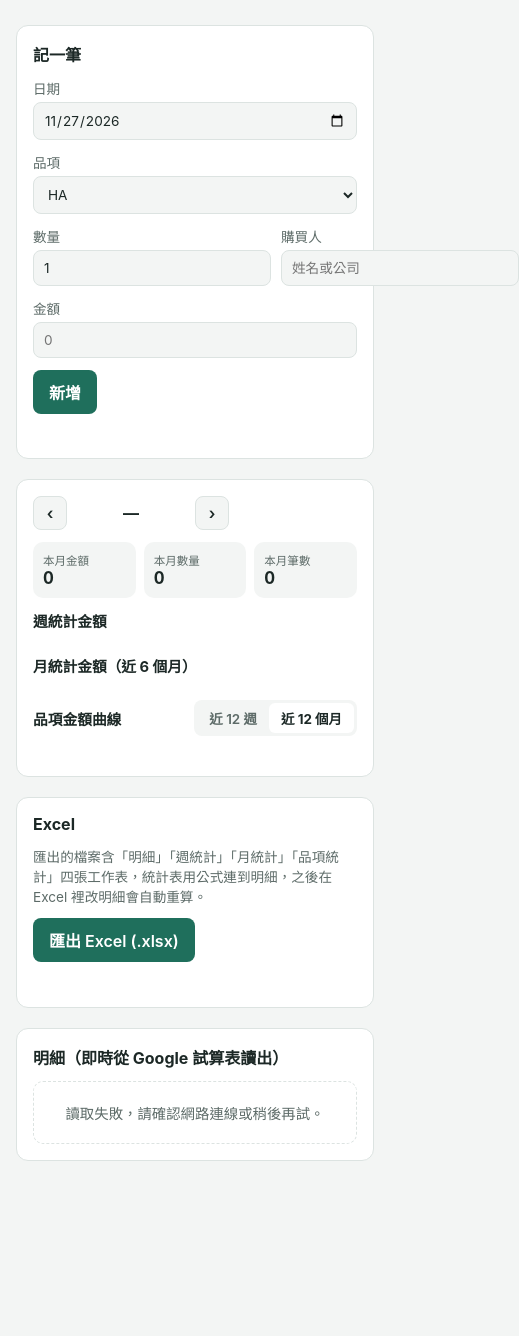
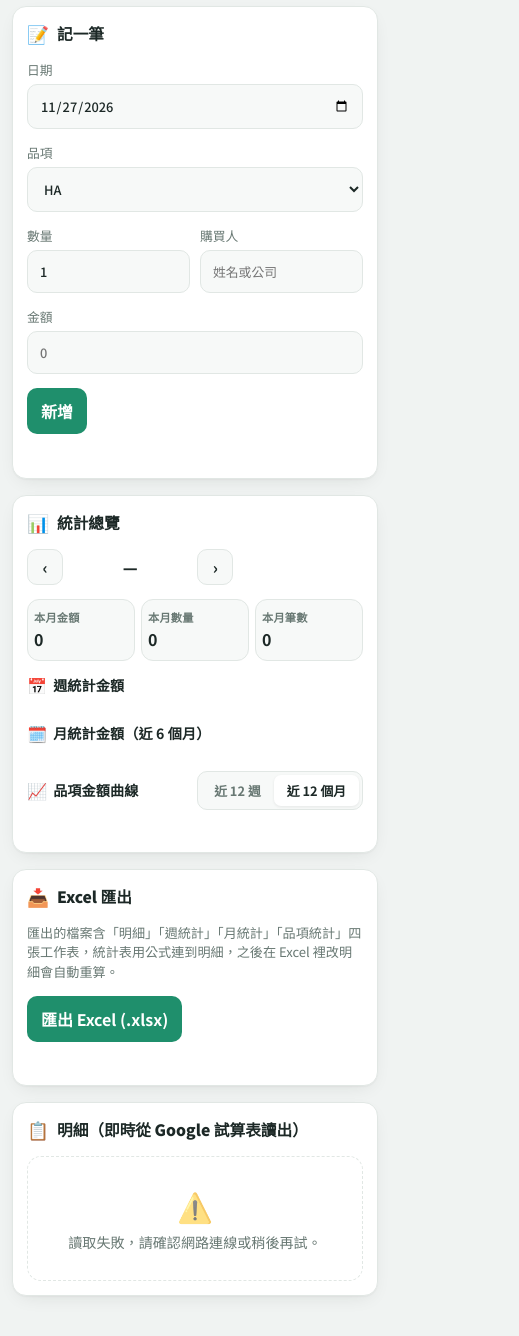
Before and after one commit to superala18-creator/income-tracker, a plain HTML site: page index.html in a window 390 px wide. Shown: the part 100-1436 px from the top of the page, 519 px wide, since content can reach past the window. Before the commit the page ends 1277 px from the top, so only its background shows below. Drawn offline with Linux system fonts and the light colour scheme; no server answers.

Commit message:
Refactor index.html for better UI and responsiveness
Updated styles and structure in index.html for improved layout and responsiveness. Enhanced UI elements with new icons and animations.

```diff
--- a/index.html
+++ b/index.html
@@ -4,72 +4,121 @@
 <meta charset="UTF-8">
 <meta name="viewport" content="width=device-width, initial-scale=1">
 <title>收入表（獨立網頁版）</title>
+<link rel="preconnect" href="https://fonts.googleapis.com">
+<link rel="preconnect" href="https://fonts.gstatic.com" crossorigin>
+<link href="https://fonts.googleapis.com/css2?family=Noto+Sans+TC:wght@400;500;700;900&display=swap" rel="stylesheet">
 <style>
   :root{
-    --bg:#f3f5f4; --surface:#ffffff; --ink:#1c2826; --muted:#5d6b68; --line:#dce3e1;
-    --accent:#1f6f5c; --accent-soft:#e2f0eb; --warn:#b3412a;
-    --c-ha:#1f6fb2; --c-is:#c27a12; --c-spc:#7b4bb8;
+    --bg:#f0f3f2; --surface:#ffffff; --surface2:#f7f9f8; --ink:#1c2826; --muted:#687873; --line:#e1e7e4;
+    --accent:#1f8f6c; --accent2:#17b88a; --accent-soft:#deefe8; --warn:#d6492f; --warn-soft:#fbe6e1;
+    --c-ha:#2e7fd1; --c-is:#d98c15; --c-spc:#8a55d6;
+    --shadow:0 1px 2px rgba(20,30,28,.04), 0 6px 20px -8px rgba(20,30,28,.12);
+    --shadow-sm:0 1px 3px rgba(20,30,28,.08);
+    --ease:cubic-bezier(.22,1,.36,1);
   }
   @media (prefers-color-scheme: dark){
-    :root{ --bg:#121816; --surface:#1a2220; --ink:#e3eae7; --muted:#94a29e; --line:#2b3633; --accent:#5cc3a5; --accent-soft:#1f3830; --warn:#f08a70;
-      --c-ha:#5aa8ec; --c-is:#e6a447; --c-spc:#b08ae6; color-scheme: dark; }
+    :root{ --bg:#101514; --surface:#1a2120; --surface2:#202826; --ink:#eaf1ee; --muted:#93a39d; --line:#2a3432;
+      --accent:#4fd1a5; --accent2:#3bbd91; --accent-soft:#17352c; --warn:#ff9478; --warn-soft:#3a211c;
+      --c-ha:#6bb0f2; --c-is:#f0ad53; --c-spc:#b592ef; color-scheme: dark;
+      --shadow:0 1px 2px rgba(0,0,0,.3), 0 10px 24px -10px rgba(0,0,0,.55);
+      --shadow-sm:0 1px 3px rgba(0,0,0,.35);
+    }
   }
   *{box-sizing:border-box}
-  body{margin:0;background:var(--bg);color:var(--ink);font-family:-apple-system,"PingFang TC","Microsoft JhengHei",sans-serif;padding:16px;}
-  .wrap{max-width:760px;margin:0 auto;display:flex;flex-direction:column;gap:20px}
-  h1{font-size:1.4rem;margin:8px 0 0}
-  h2{font-size:.92rem;margin:0;font-weight:700}
-  .sub{color:var(--muted);font-size:.85rem;margin:0 0 8px}
-  .card{background:var(--surface);border:1px solid var(--line);border-radius:12px;padding:16px;display:flex;flex-direction:column;gap:12px}
-  label{display:flex;flex-direction:column;gap:4px;font-size:.85rem;color:var(--muted)}
-  input,select{font:inherit;padding:9px 10px;border:1px solid var(--line);border-radius:8px;background:var(--bg);color:var(--ink)}
-  .row{display:grid;grid-template-columns:1fr 1fr;gap:10px}
-  button{font:inherit;cursor:pointer;border:0;border-radius:8px;padding:10px 16px;background:var(--accent);color:#fff;font-weight:600}
-  button.ghost{background:var(--bg);color:var(--ink);border:1px solid var(--line)}
-  button:disabled{opacity:.6;cursor:default}
-  .icon-btn{background:var(--bg);color:var(--ink);border:1px solid var(--line);width:34px;height:34px;padding:0;border-radius:8px}
-  .row-actions{display:flex;gap:4px}
-  .row-actions button{padding:4px 8px;font-size:.78rem;font-weight:500;border-radius:6px}
-  .row-actions button.edit{background:var(--bg);color:var(--ink);border:1px solid var(--line)}
-  .row-actions button.del{background:var(--bg);color:var(--warn);border:1px solid var(--line)}
+  body{margin:0;background:var(--bg);color:var(--ink);font-family:"Noto Sans TC",-apple-system,"PingFang TC","Microsoft JhengHei",sans-serif;padding:16px 16px 48px;-webkit-font-smoothing:antialiased;}
+  .wrap{max-width:720px;margin:0 auto;display:flex;flex-direction:column;gap:16px}
+  h1{font-size:1.3rem;margin:4px 0 0;font-weight:900;letter-spacing:.01em;display:flex;align-items:center;gap:8px}
+  h2{font-size:.88rem;margin:0;font-weight:700;display:flex;align-items:center;gap:6px;letter-spacing:.01em}
+  h2 .ic{font-size:1rem;line-height:1}
+  .sub{color:var(--muted);font-size:.82rem;margin:2px 0 4px;line-height:1.5}
+  .card{background:var(--surface);border:1px solid var(--line);border-radius:16px;padding:18px;display:flex;flex-direction:column;gap:14px;box-shadow:var(--shadow);animation:rise .4s var(--ease) both}
+  .card-title{display:flex;align-items:center;gap:8px;font-weight:900;font-size:.98rem}
+  .card-title .ic{font-size:1.1rem}
+  label{display:flex;flex-direction:column;gap:5px;font-size:.8rem;color:var(--muted);font-weight:500}
+  input,select{font:inherit;padding:11px 12px;border:1px solid var(--line);border-radius:10px;background:var(--surface2);color:var(--ink);transition:border-color .15s var(--ease), box-shadow .15s var(--ease)}
+  input:focus,select:focus{outline:none;border-color:var(--accent);box-shadow:0 0 0 3px var(--accent-soft)}
+  .row{display:grid;grid-template-columns:1fr 1fr;gap:10px;min-width:0}
+  .row label{min-width:0}
+  .row input{min-width:0;width:100%}
+  button{font:inherit;cursor:pointer;border:0;border-radius:10px;padding:11px 18px;background:var(--accent);color:#fff;font-weight:700;transition:transform .12s var(--ease), box-shadow .12s var(--ease), background .15s var(--ease), opacity .12s var(--ease)}
+  button:hover{background:var(--accent2)}
+  button:active{transform:scale(.96)}
+  button.ghost{background:var(--surface2);color:var(--ink);border:1px solid var(--line)}
+  button.ghost:hover{background:var(--bg)}
+  button:disabled{opacity:.55;cursor:default;transform:none}
+  .icon-btn{background:var(--surface2);color:var(--ink);border:1px solid var(--line);width:36px;height:36px;padding:0;border-radius:10px;font-size:1rem}
+  .row-actions{display:flex;gap:6px}
+  .row-actions button{padding:6px 11px;font-size:.76rem;font-weight:600;border-radius:8px}
+  .row-actions button.edit{background:var(--surface2);color:var(--ink);border:1px solid var(--line)}
+  .row-actions button.del{background:var(--surface2);color:var(--warn);border:1px solid var(--line)}
   .row-actions button.del.confirm{background:var(--warn);color:#fff;border-color:var(--warn)}
-  #msg,#xlMsg{font-size:.85rem;min-height:1.2em;color:var(--muted)}
-  #msg.err,#xlMsg.err{color:var(--warn)}
-  table{width:100%;border-collapse:collapse;font-size:.86rem}
-  th,td{padding:6px 4px;border-bottom:1px solid var(--line);text-align:left;white-space:nowrap}
-  th{color:var(--muted);font-weight:500;font-size:.76rem}
+  #msg,#xlMsg{font-size:.82rem;min-height:1.2em;color:var(--muted);transition:color .15s}
+  #msg.err,#xlMsg.err{color:var(--warn);font-weight:600}
+  table{width:100%;border-collapse:collapse;font-size:.85rem}
+  th,td{padding:7px 4px;border-bottom:1px solid var(--line);text-align:left;white-space:nowrap}
+  th{color:var(--muted);font-weight:600;font-size:.72rem;letter-spacing:.02em}
   td.num,th.num{text-align:right;font-variant-numeric:tabular-nums}
-  tr.total td{font-weight:700;border-bottom:0}
-  tr.cur td:first-child{color:var(--accent);font-weight:700}
-  .tbl-wrap{overflow-x:auto}
-  .empty{color:var(--muted);text-align:center;padding:20px;font-size:.9rem;border:1px dashed var(--line);border-radius:10px}
-  .badge{display:inline-block;background:var(--accent-soft);color:var(--accent);border-radius:999px;padding:2px 8px;font-size:.78rem}
-  .month-nav{display:flex;align-items:center;gap:8px}
-  .month-nav span{font-weight:700;min-width:7em;text-align:center;font-variant-numeric:tabular-nums}
+  tr.total td{font-weight:800;border-bottom:0}
+  tr.cur{background:var(--accent-soft)}
+  tr.cur td:first-child{color:var(--accent);font-weight:800}
+  tr.cur td:first-child{border-radius:8px 0 0 8px}
+  .tbl-wrap{overflow-x:auto;-webkit-overflow-scrolling:touch}
+  .empty{color:var(--muted);text-align:center;padding:28px 16px;font-size:.88rem;border:1.5px dashed var(--line);border-radius:14px}
+  .empty .ic{display:block;font-size:1.8rem;margin-bottom:6px;opacity:.6}
+  .badge{display:inline-block;background:var(--accent-soft);color:var(--accent);border-radius:999px;padding:2px 9px;font-size:.76rem;font-weight:600}
+  .month-nav{display:flex;align-items:center;gap:10px}
+  .month-nav span{font-weight:800;min-width:7em;text-align:center;font-variant-numeric:tabular-nums;font-size:1.02rem}
   .sum{display:grid;grid-template-columns:repeat(3,1fr);gap:8px}
-  .sum div{background:var(--bg);border-radius:10px;padding:10px}
-  .sum small{display:block;color:var(--muted);font-size:.72rem}
-  .sum b{font-variant-numeric:tabular-nums;font-size:1.05rem}
+  .sum div{background:var(--surface2);border-radius:12px;padding:12px 10px;border:1px solid var(--line);transition:transform .15s var(--ease)}
+  .sum small{display:block;color:var(--muted);font-size:.7rem;font-weight:600;letter-spacing:.02em}
+  .sum b{font-variant-numeric:tabular-nums;font-size:1.12rem;display:block;margin-top:2px}
   .chart-head{display:flex;justify-content:space-between;align-items:center;flex-wrap:wrap;gap:8px}
-  .seg{display:inline-flex;background:var(--bg);border-radius:8px;padding:3px}
-  .seg button{background:transparent;color:var(--muted);padding:5px 12px;font-size:.84rem;border-radius:6px}
-  .seg button[aria-pressed="true"]{background:var(--surface);color:var(--ink);font-weight:700}
-  .legend{display:flex;gap:12px;flex-wrap:wrap;font-size:.8rem;color:var(--muted)}
+  .seg{display:inline-flex;background:var(--surface2);border-radius:10px;padding:3px;border:1px solid var(--line)}
+  .seg button{background:transparent;color:var(--muted);padding:6px 13px;font-size:.8rem;border-radius:7px;box-shadow:none}
+  .seg button[aria-pressed="true"]{background:var(--surface);color:var(--ink);font-weight:700;box-shadow:var(--shadow-sm)}
+  .legend{display:flex;gap:14px;flex-wrap:wrap;font-size:.78rem;color:var(--muted)}
   .legend i{display:inline-block;width:12px;height:3px;border-radius:2px;margin-right:4px;vertical-align:2px}
   .legend i.dash{background:none;border-top:2px dashed var(--muted);height:0}
   svg.chart{width:100%;height:auto;display:block}
   svg.chart text{fill:var(--muted);font-size:11px}
+
+  /* 明細卡片式列表 */
+  .entries{display:flex;flex-direction:column;gap:8px}
+  .entry{display:flex;align-items:center;gap:10px;padding:10px 10px;border-radius:12px;background:var(--surface2);border:1px solid var(--line);animation:rise .35s var(--ease) both}
+  .dot{flex:none;width:10px;height:10px;border-radius:50%}
+  .entry-main{flex:1;min-width:0;display:flex;flex-direction:column;gap:2px}
+  .entry-top{display:flex;align-items:baseline;gap:8px;flex-wrap:wrap}
+  .entry-item{font-weight:700;font-size:.9rem}
+  .entry-date{color:var(--muted);font-size:.76rem;font-variant-numeric:tabular-nums}
+  .entry-sub{color:var(--muted);font-size:.78rem;overflow:hidden;text-overflow:ellipsis;white-space:nowrap}
+  .entry-amt{flex:none;font-weight:800;font-variant-numeric:tabular-nums;font-size:.98rem;white-space:nowrap}
+  .entry-actions{flex:none}
+
+  @keyframes rise{from{opacity:0;transform:translateY(6px)}to{opacity:1;transform:translateY(0)}}
+  @keyframes spin{to{transform:rotate(360deg)}}
+  .spinner{width:20px;height:20px;border-radius:50%;border:2.5px solid var(--line);border-top-color:var(--accent);animation:spin .7s linear infinite;margin:0 auto 8px}
+
+  @media (max-width:480px){
+    body{padding:12px 12px 40px}
+    .card{padding:14px;border-radius:14px}
+    h1{font-size:1.15rem}
+    .sum{gap:6px}
+    .sum div{padding:9px 6px}
+    .sum b{font-size:1rem}
+    .entry-sub{max-width:40vw}
+    button{padding:11px 14px}
+  }
 </style>
 </head>
 <body>
 <div class="wrap">
   <div>
-    <h1>收入表（獨立網頁版）</h1>
+    <h1>💰 收入表</h1>
     <p class="sub">這個頁面不經過 Claude，直接用 <span class="badge">fetch</span> 呼叫 Google Apps Script，讀寫同一份 Google 試算表。</p>
   </div>
 
   <div class="card">
-    <strong>記一筆</strong>
+    <div class="card-title"><span class="ic">📝</span>記一筆</div>
     <label>日期<input type="date" id="date"></label>
     <label>品項
       <select id="item">
@@ -91,6 +140,7 @@
   </div>
 
   <div class="card">
+    <div class="card-title"><span class="ic">📊</span>統計總覽</div>
     <div class="month-nav">
       <button class="icon-btn" id="prevM" aria-label="上個月">‹</button>
       <span id="monthLabel" class="num">—</span>
@@ -102,14 +152,14 @@
       <div><small>本月筆數</small><b id="sCnt">0</b></div>
     </div>
 
-    <h2>週統計金額</h2>
+    <h2><span class="ic">📅</span>週統計金額</h2>
     <div class="tbl-wrap"><table id="weekTbl"></table></div>
 
-    <h2>月統計金額（近 6 個月）</h2>
+    <h2><span class="ic">🗓️</span>月統計金額（近 6 個月）</h2>
     <div class="tbl-wrap"><table id="monthTbl"></table></div>
 
     <div class="chart-head">
-      <h2>品項金額曲線</h2>
+      <h2><span class="ic">📈</span>品項金額曲線</h2>
       <div class="seg" role="group" aria-label="曲線圖時間單位">
         <button id="cWeek" aria-pressed="false">近 12 週</button>
         <button id="cMonth" aria-pressed="true">近 12 個月</button>
@@ -120,7 +170,7 @@
   </div>
 
   <div class="card">
-    <strong>Excel</strong>
+    <div class="card-title"><span class="ic">📥</span>Excel 匯出</div>
     <p class="sub" style="margin:0">匯出的檔案含「明細」「週統計」「月統計」「品項統計」四張工作表，統計表用公式連到明細，之後在 Excel 裡改明細會自動重算。</p>
     <div style="display:flex;gap:8px;flex-wrap:wrap">
       <button id="exportBtn">匯出 Excel (.xlsx)</button>
@@ -129,8 +179,8 @@
   </div>
 
   <div class="card">
-    <strong>明細（即時從 Google 試算表讀出）</strong>
-    <div id="list"><div class="empty">讀取中…</div></div>
+    <div class="card-title"><span class="ic">📋</span>明細（即時從 Google 試算表讀出）</div>
+    <div id="list"><div class="empty"><span class="spinner"></span>讀取中…</div></div>
   </div>
 </div>
 
@@ -168,6 +218,11 @@ function setXlMsg(text, isErr) {
   $("xlMsg").className = isErr ? "err" : "";
 }
 
+function itemColor(k) {
+  const it = ITEMS.find(i => i.k === k);
+  return it ? it.c : "var(--muted)";
+}
+
 async function loadList() {
   try {
     const res = await fetch(API_URL, { method: "GET" });
@@ -175,7 +230,7 @@ async function loadList() {
     state.rows = (rows || []).filter(r => r && r.日期 && typeof r.金額 !== "undefined");
     render();
   } catch (err) {
-    $("list").innerHTML = '<div class="empty">讀取失敗，請確認網路連線或稍後再試。</div>';
+    $("list").innerHTML = '<div class="empty"><span class="ic">⚠️</span>讀取失敗，請確認網路連線或稍後再試。</div>';
   }
 }
 
@@ -187,15 +242,26 @@ function render() {
 function renderList() {
   const box = $("list");
   if (!state.rows.length) {
-    box.innerHTML = '<div class="empty">目前還沒有紀錄，記一筆看看吧。</div>';
+    box.innerHTML = '<div class="empty"><span class="ic">🧾</span>目前還沒有紀錄，記一筆看看吧。</div>';
     return;
   }
   const sorted = [...state.rows].sort((a, b) => String(b.日期).localeCompare(String(a.日期)));
-  let html = "<table><tr><th>日期</th><th>品項</th><th class=\"num\">數量</th><th>購買人</th><th class=\"num\">金額</th><th></th></tr>";
+  let html = '<div class="entries">';
   for (const r of sorted) {
-    html += `<tr><td>${esc(r.日期)}</td><td>${esc(r.品項)}</td><td class="num">${esc(r.數量)}</td><td>${esc(r.購買人)}</td><td class="num">${fmt(r.金額)}</td><td><div class="row-actions"><button class="edit" data-edit="${esc(r.ID)}">編輯</button><button class="del" data-del="${esc(r.ID)}">刪除</button></div></td></tr>`;
+    html += `<div class="entry" style="animation-delay:${Math.min(sorted.indexOf(r), 10) * 25}ms">
+      <span class="dot" style="background:${itemColor(r.品項)}"></span>
+      <div class="entry-main">
+        <div class="entry-top"><span class="entry-item">${esc(r.品項)}</span><span class="entry-date">${md(r.日期)}</span></div>
+        <div class="entry-sub">${esc(r.購買人)} · ${esc(r.數量)} 件</div>
+      </div>
+      <div class="entry-amt">NT$ ${fmt(r.金額)}</div>
+      <div class="entry-actions row-actions">
+        <button class="edit" data-edit="${esc(r.ID)}">編輯</button>
+        <button class="del" data-del="${esc(r.ID)}">刪除</button>
+      </div>
+    </div>`;
   }
-  html += "</table>";
+  html += "</div>";
   box.innerHTML = html;
 
   box.querySelectorAll("[data-edit]").forEach(btn => {
```
